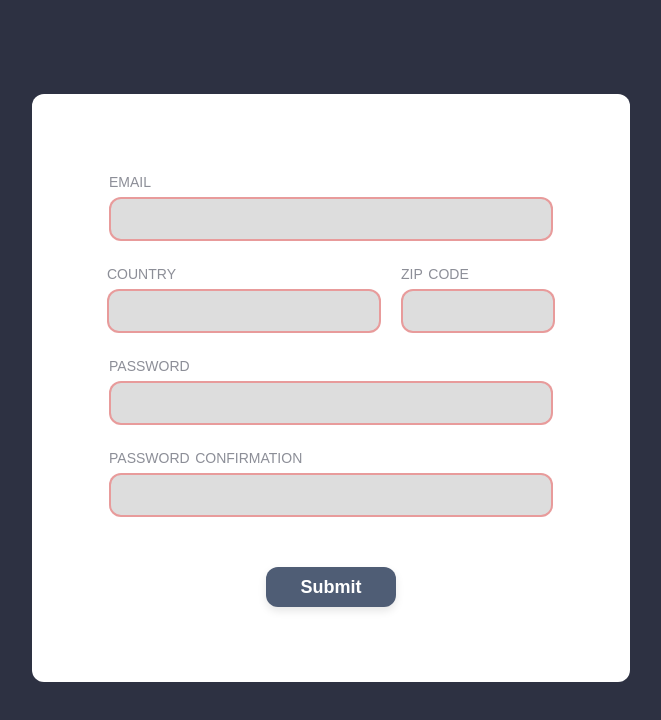
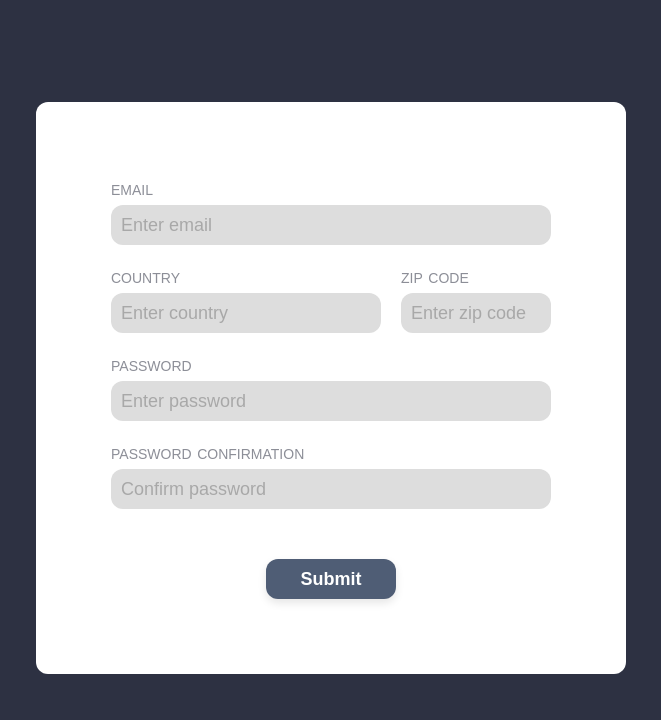
Before and after one commit to davidifme/form-exercise, a website built with webpack: page src/template.html in a window 1280 px wide. Shown: the whole page, without its empty margins (309-970 px from the left). Built offline with nearby package versions, Linux system fonts and the light colour scheme.

Commit message:
Improve form validation and UI
- Add placeholder text to form inputs for better user guidance.
- Enhance error message display with error icons.
- Update CSS for better visual feedback on input validation.

```diff
--- a/src/form.js
+++ b/src/form.js
@@ -54,7 +54,7 @@ function showError(inputElement) {
     } else if (inputElement.validity.tooShort) {
         error.textContent = `Please enter at least ${inputElement.minLength} characters`;
     } else if (inputElement.validity.patternMismatch) {
-        error.textContent = `Invalid ${inputElement.name} format`;
+        error.textContent = `Invalid ${inputElement.name}`;
     } else if (inputElement.name === 'password-confirmation') {
         error.textContent = inputElement.validationMessage;
     }
--- a/src/template.html
+++ b/src/template.html
@@ -9,29 +9,29 @@
     <form novalidate>
         <label for="email">
             <span class="label">email</span>
-            <input type="email" name="email" id="email" required minlength="8">
+            <input type="email" name="email" id="email" required minlength="8" placeholder="Enter email">
             <span class="error" data-type="email" aria-live="polite"></span>
         </label>
         <div class="form-container">
             <label for="country">
                 <span class="label">country</span>
-                <input type="text" name="country" id="country" required>
+                <input type="text" name="country" id="country" required placeholder="Enter country">
                 <span class="error" data-type="country" aria-live="polite"></span>
             </label>
             <label for="zip-code">
                 <span class="label">zip code</span>
-                <input type="text" name="zip-code" id="zip-code" required pattern="^[A-Za-z0-9][A-Za-z0-9\- ]{2,10}[A-Za-z0-9]$">
+                <input type="text" name="zip-code" id="zip-code" required pattern="^[A-Za-z0-9][A-Za-z0-9\- ]{2,10}[A-Za-z0-9]$" placeholder="Enter zip code">
                 <span class="error" data-type="zip-code" aria-live="polite"></span>
             </label>
         </div>
         <label for="password">
             <span class="label">password</span>
-            <input type="password" name="password" id="password" required minlength="8">
+            <input type="password" name="password" id="password" required minlength="8" placeholder="Enter password">
             <span class="error" data-type="password" aria-live="polite"></span>
         </label>
         <label for="password-confirmation">
             <span class="label">password confirmation</span>
-            <input type="password" name="password-confirmation" id="password-confirmation" required minlength="8">
+            <input type="password" name="password-confirmation" id="password-confirmation" required minlength="8" placeholder="Confirm password">
             <span class="error" data-type="password-confirmation" aria-live="polite"></span>
         </label>
         <button type="submit">Submit</button>
--- a/styles/main.css
+++ b/styles/main.css
@@ -45,12 +45,16 @@ input {
 
     background-color: #DDDDDD;
     color: #000000;
-    font-size: 20px;
+    font-size: 18px;
     border: none;
     border-radius: 12px;
 }
 
-input:invalid {
+input::placeholder {
+    opacity: 0.5;
+}
+
+input:not(:placeholder-shown):invalid {
     border: 2px solid rgba(255, 0, 0, 0.3);
 }
 
```
